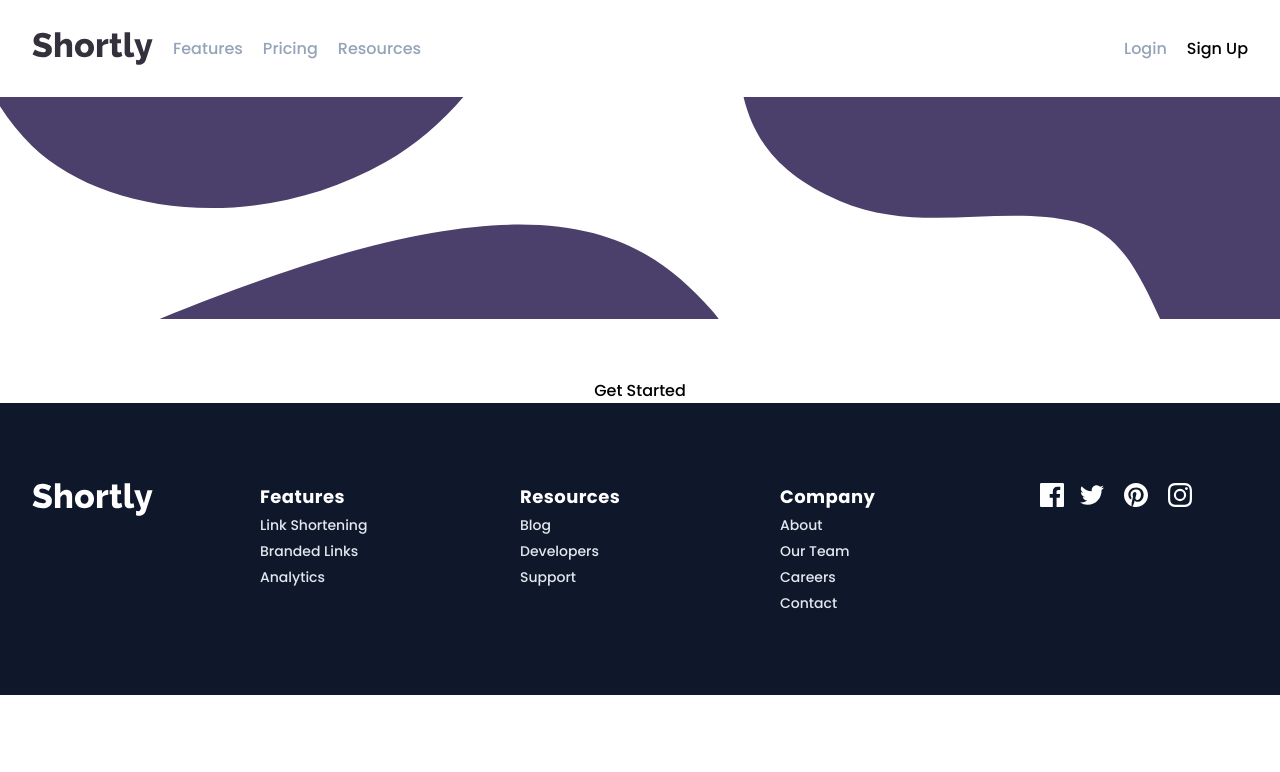
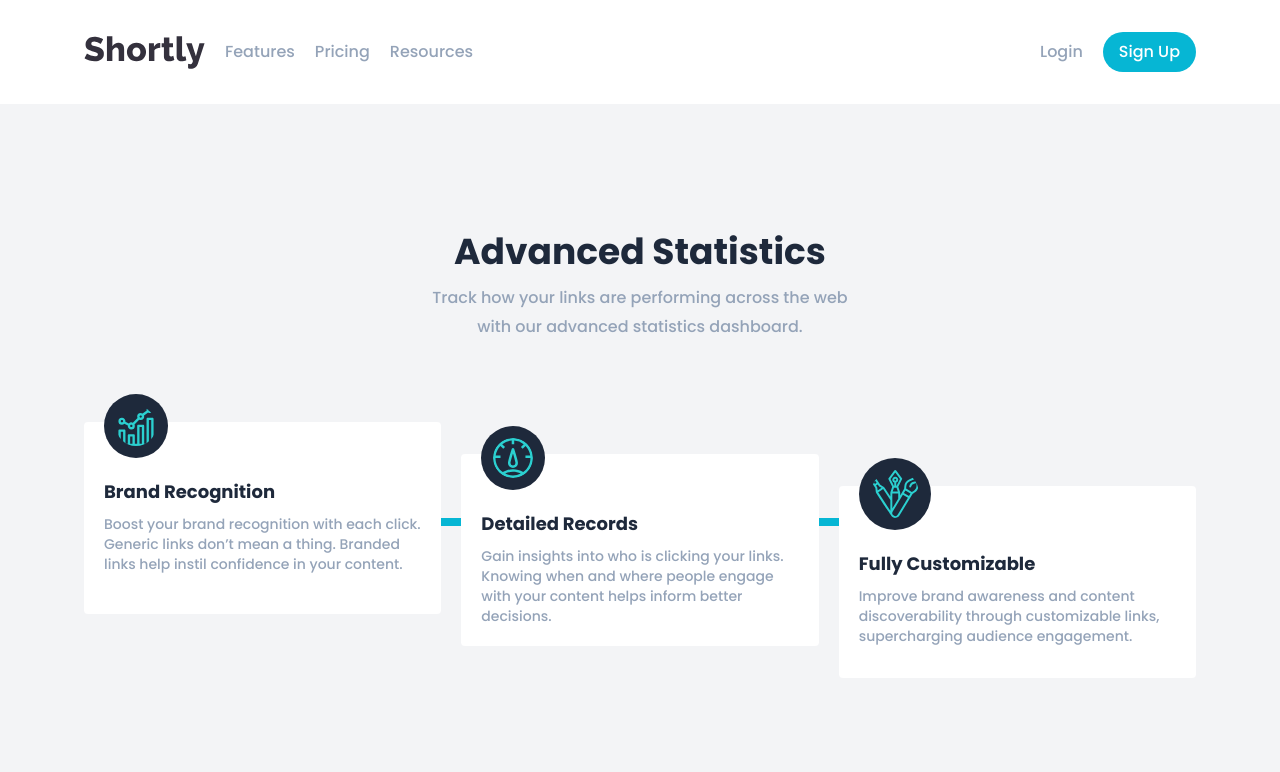
Before and after one commit to quang08/GDSC_HUST_WEB_CHALLENGE, a React (Create React App) app: page / in a window 1280 px wide. Shown: the top 772 px of the page. Built offline with nearby package versions, Linux system fonts and the light colour scheme; the HTML template or start-up script is replaced by a standard one.

Commit message:
add advanced component and more css styling

```diff
--- a/src/App.js
+++ b/src/App.js
@@ -1,3 +1,4 @@
+import Advanced from "./components/Advanced";
 import Boost from "./components/Boost";
 import Footer from "./components/Footer";
 import Header from "./components/Header";
@@ -6,9 +7,8 @@ function App() {
   return (
     <div className="w-screen h-screen">
       <div className="w-full h-full">
-
-
         <Header />
+        <Advanced/>
         <Boost />
         <Footer />
       </div>
--- a/src/components/Advanced.js
+++ b/src/components/Advanced.js
@@ -0,0 +1,73 @@
+import brand from "../images/icon-brand-recognition.svg"
+import records from "../images/icon-detailed-records.svg"
+import fully from "../images/icon-fully-customizable.svg"
+
+function Advanced() {
+    return (
+        <>
+            <section className="bg-gray-100 pt-32 pb-10 lg:pb-40">
+                <div className="max-width">
+                    <h2 className="text-4xl font-bold text-slate-800 mb-3 text-center">
+                        Advanced Statistics
+                    </h2>
+                    <p className="text-slate-400 text-center mb-10 lg:mb-20">
+                        Track how your links are performing across the web <br /> with our
+                        advanced statistics dashboard.
+                    </p>
+
+                    <div className="relative card grid grid-cols-1 gap-5 md:grid-cols-2 lg:grid-cols-3">
+                        <div className="line"></div>
+                        <article className="bg-white p-5 rounded relative">
+                            <img
+                                src={brand}
+                                alt=""
+                                className="p-3 -mt-12 bg-slate-800 rounded-full"
+                            />
+                            <h3 className="text-slate-800 text-lg mt-5 mb-2 font-bold">
+                                Brand Recognition
+                            </h3>
+                            <p className="text-slate-400 text-sm">
+                                Boost your brand recognition with each click. Generic links
+                                don’t mean a thing. Branded links help instil confidence in your
+                                content.
+                            </p>
+                        </article>
+
+                        <article className="bg-white p-5 rounded relative">
+                            <img
+                                src={records}
+                                alt=""
+                                className="p-3 -mt-12 bg-slate-800 rounded-full"
+                            />
+                            <h3 className="text-slate-800 text-lg mt-5 mb-2 font-bold">
+                                Detailed Records
+                            </h3>
+                            <p className="text-slate-400 text-sm">
+                                Gain insights into who is clicking your links. Knowing when and
+                                where people engage with your content helps inform better
+                                decisions.
+                            </p>
+                        </article>
+
+                        <article className="bg-white p-5 rounded relative">
+                            <img
+                                src={fully}
+                                alt=""
+                                className="p-3 -mt-12 bg-slate-800 rounded-full"
+                            />
+                            <h3 className="text-slate-800 text-lg mt-5 mb-2 font-bold">
+                                Fully Customizable
+                            </h3>
+                            <p className="text-slate-400 text-sm">
+                                Improve brand awareness and content discoverability through
+                                customizable links, supercharging audience engagement.
+                            </p>
+                        </article>
+                    </div>
+                </div>
+            </section>
+        </>
+    )
+}
+
+export default Advanced
--- a/src/index.css
+++ b/src/index.css
@@ -19,6 +19,69 @@ body {
   -moz-osx-font-smoothing: grayscale;
 }
 
+.max-width {
+  @apply px-5 lg:max-w-5xl lg:mx-auto xl:max-w-6xl 2xl:px-0;
+}
+
+h1 {
+  line-height: 1.2 !important;
+}
+
 p {
-  line-height: 1.6;
+  line-height: 1.8;
 }
+
+.btn-cta {
+  @apply bg-cyan-500 py-2 px-4 text-white hover:opacity-75 transition-all duration-150 cursor-pointer;
+}
+
+.shortener {
+  background-color: hsl(257, 27%, 26%);
+  height: 17.188rem;
+  border-radius: 8px;
+}
+
+.shortener img {
+  height: 17.188rem;
+  @apply w-full rounded-lg;
+}
+
+.shortener .form {
+  position: absolute;
+  left: 50%;
+  top: 50%;
+  transform: translate(-50%, -50%);
+  width: 80%;
+}
+
+.boost {
+  background-color: hsl(257, 27%, 26%);
+  height: 17.188rem;
+}
+
+.boost img {
+  height: 17.188rem;
+  @apply w-full;
+}
+
+.boost .boost-inner {
+  position: absolute;
+  top: 50%;
+  left: 50%;
+  transform: translate(-50%, -50%);
+}
+
+@media (min-width: 1024px) {
+  .card article:nth-child(3) { /*.line is the new first child thefore this should be nth-child(3)*/
+    transform: translateY(2rem);
+  }
+
+  .card article:last-child {
+    transform: translateY(4rem);
+  }
+
+  .line {
+    @apply bg-cyan-500 h-2 w-full absolute;
+    top: 50%;
+  }
+}
```
